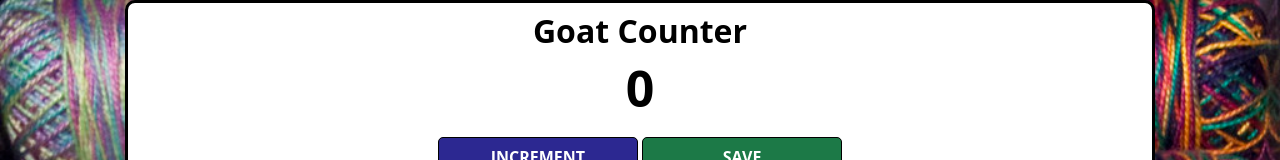
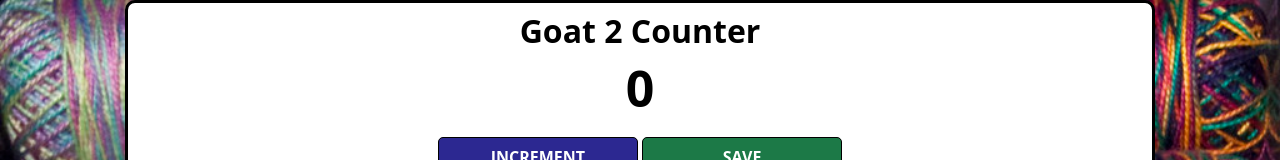
Before and after one commit to Mesutu99/Js-apps, a website built with Vite: page goat app/index.html in a window 1280 px wide. Shown: the top 160 px of the page. Built offline with nearby package versions, Linux system fonts and the light colour scheme.

Commit message:
goat two 2

```diff
--- a/goat app/index.html
+++ b/goat app/index.html
@@ -4,7 +4,7 @@
     </head>
     <body>
         <div class="container">
-            <h1>Goat Counter</h1>
+            <h1>Goat 2 Counter</h1>
             <h2 id="count-el">0</h2>
             <button id="increment-btn" onclick="increment()">INCREMENT</button>
             <button id="save-btn" onclick="save()">SAVE</button>
```
